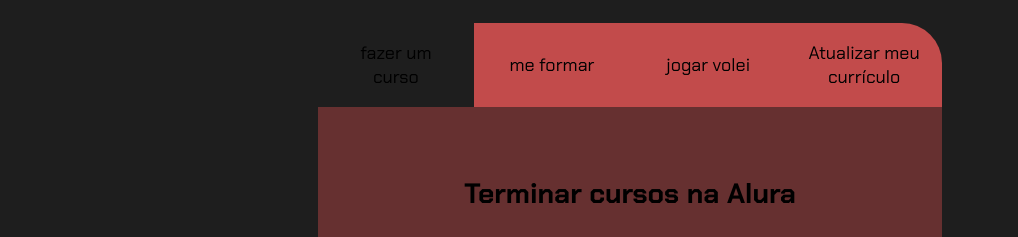
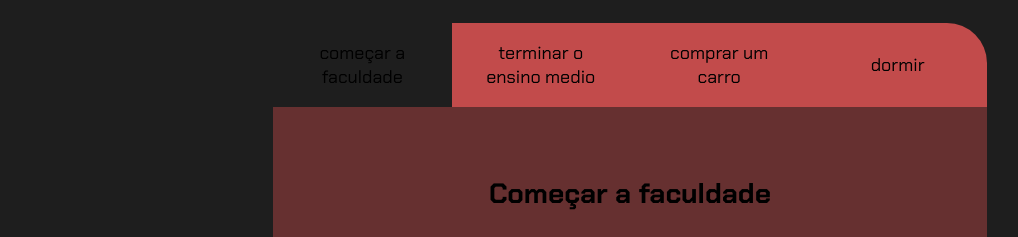
Before and after one commit to leandro123k/cronometro, a plain HTML site: page cronometro Leandro/index.html in a window 1280 px wide. Shown: the part 80-317 px from the top of the page, without its empty margins (10-1028 px from the left). Drawn offline with Linux system fonts and the light colour scheme.

Commit message:
Add files via upload

```diff
--- a/cronometro Leandro/index.html
+++ b/cronometro Leandro/index.html
@@ -13,14 +13,14 @@
         <h2 class="titulo-principal">Meus objetivos do ano<span>_</span></h2>
         <div class="conteudo">
             <div class="botoes">
-                <button class="botao ativo">fazer um curso</button>
-                <button class="botao">me formar</button>
-                <button class="botao">jogar volei</button>
-                <button class="botao">Atualizar meu currículo</button>
+                <button class="botao ativo">começar a faculdade</button>
+                <button class="botao">terminar o ensino medio</button>
+                <button class="botao">comprar um carro</button>
+                <button class="botao">dormir</button>
             </div>
             <div class="abas-textos">
                 <div class="aba-conteudo ativo">
-                    <h3 class="aba-conteudo-titulo-principal">Terminar cursos na Alura</h3>
+                    <h3 class="aba-conteudo-titulo-principal">Começar a faculdade</h3>
                     <h4 class="aba-conteudo-titulo-secundario">Tempo para completar o objetivo</h4>
                     <div class="contador">
                         <div class="contador-digito">
@@ -42,7 +42,7 @@
                     </div>
                 </div>
                 <div class="aba-conteudo">
-                    <h3 class="aba-conteudo-titulo-principal">Terminar projetos no vs code</h3>
+                    <h3 class="aba-conteudo-titulo-principal">Terminar o ensino medio</h3>
                     <h4 class="aba-conteudo-titulo-secundario">Tempo para completar o objetivo</h4>
                     <div class="contador">
                         <div class="contador-digito">
@@ -64,7 +64,7 @@
                     </div>
                 </div>
                 <div class="aba-conteudo">
-                    <h3 class="aba-conteudo-titulo-principal">Amanhã</h3>
+                    <h3 class="aba-conteudo-titulo-principal">Faltam dois anos</h3>
                     <h4 class="aba-conteudo-titulo-secundario">Tempo para completar o objetivo</h4>
                     <div class="contador">
                         <div class="contador-digito">
@@ -86,7 +86,7 @@
                     </div>
                 </div>
                 <div class="aba-conteudo">
-                    <h3 class="aba-conteudo-titulo-principal">Atualizar meu curriculo com os certificados da Alura</h3>
+                    <h3 class="aba-conteudo-titulo-principal">Nesse dia</h3>
                     <h4 class="aba-conteudo-titulo-secundario">Tempo para completar o objetivo</h4>
                     <div class="contador">
                         <div class="contador-digito">
```
